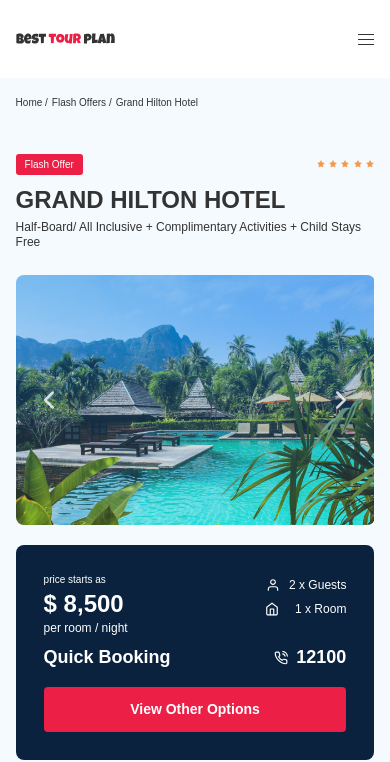
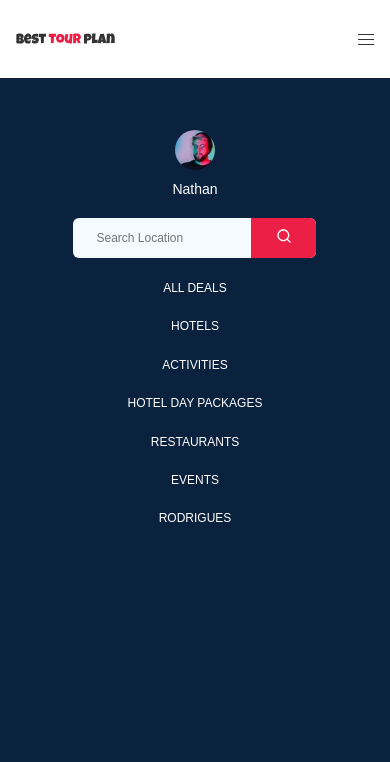
Before and after one commit to NatSoboleva/tour-plan, a plain HTML site: page index.html in a window 390 px wide. Both pictures are taken after a click on the button 366 px from the left and 39 px from the top of the page. Shown: the top 762 px of the page. Drawn offline with Linux system fonts and the light colour scheme; files whose address does not match are found by name; a web font is replaced by a local one.

Commit message:
create: mobile menu

```diff
--- a/index.html
+++ b/index.html
@@ -12,21 +12,21 @@
 </head>
 
 <body>
-  <header class="navbar">
+  <header class="navbar navbar__mobile--fixed">
     <div class="container">
       <div class="navbar-top">
         <a href="#" class="logo">
           <img src="img/horizontal-logo.svg" alt="Logo: Best Tour Plan" class="logo__image">
         </a>
 
-        <form action="#" class="search navbar__search">
+        <form action="#" class="search navbar__search navbar__search--mobile--hidden">
           <input type="text" class="search__input" placeholder="Search Location">
           <button class="search__button">
             <img src="img/search.svg" alt="Icon: search">
           </button>
         </form>
 
-        <a href="#" class="user navbar__user">
+        <a href="#" class="user  navbar__user navbar__user--mobile--hidden">
           <img src="img/user-avatar.jpg" alt="avatar: Nathan" class="user__avatar">
           <span class="user__name">Nathan</span>
         </a>
@@ -44,6 +44,20 @@
     <div class="navbar-bottom">
       <div class="container">
         <ul class="navbar-menu">
+          <li class="navbar-menu__item navbar-menu__item--mobile--visible">
+            <a href="#" class="user  navbar__user navbar__user--mobile--visible">
+              <img src="img/user-avatar.jpg" alt="avatar: Nathan" class="user__avatar">
+              <span class="user__name user__name--light">Nathan</span>
+            </a>
+          </li>
+          <li class="navbar-menu__item navbar-menu__item--mobile--visible">
+            <form action="#" class="search navbar__search navbar__search--mobile--visible">
+              <input type="text" class="search__input" placeholder="Search Location">
+              <button class="search__button">
+                <img src="img/search.svg" alt="Icon: search">
+              </button>
+            </form>
+          </li>
           <li class="navbar-menu__item"><a href="#" class="navbar-menu__link">All Deals</a></li>
           <li class="navbar-menu__item"><a href="#" class="navbar-menu__link">Hotels</a></li>
           <li class="navbar-menu__item"><a href="#" class="navbar-menu__link">Activities</a></li>
--- a/js/main.js
+++ b/js/main.js
@@ -25,3 +25,10 @@
   },
 
 });
+
+var menuButton = document.querySelector(".menu-button");
+menuButton.addEventListener('click', function () {
+  console.log("rkbr gj ryjgrt menu");
+  document.querySelector(".navbar-bottom")
+    .classList.toggle("navbar-bottom--visible");
+})
--- a/sass/_media.sass
+++ b/sass/_media.sass
@@ -102,9 +102,42 @@
   .container
     max-width: 576px
     width: 92%
+  body
+    padding-top: 78px
   .navbar
-    &__search, &-menu, &__user
+    &__mobile
+      &--fixed
+        position: fixed
+        left: 0
+        top: 0
+        right: 0
+        z-index: 99
+    &__search, &__user
+      &--mobile
+        &--hidden
+          display: none
+        &--visible
+          display: flex
+    &__user
+      flex-direction: column
+      justify-content: center
+    &-bottom
       display: none
+      position: fixed
+      left: 0
+      right: 0
+      bottom: 0
+      top: 78px
+      padding-top: 30px
+      &--visible
+        display: block
+    &-menu
+      flex-direction: column
+      &__item
+        margin-bottom: 20px
+        &--mobile
+          &--visible
+            display: block
   .menu
     &-button
       display: flex
@@ -121,6 +154,12 @@
         width: 16px
         height: 1px
         background-color: $text-color
+  .user
+    &__name
+      &--light
+        color: $white
+        margin-left: 0
+        margin-top: 10px
   .stars
     flex-basis: auto
   .hotel
@@ -224,6 +263,9 @@
 @media ( max-width: 576px )
   .logo
     width: 99px
+  .search
+    &__input
+      width: 243px
   .hotel
     &__slider
       margin-bottom: 20px
--- a/sass/_settings.sass
+++ b/sass/_settings.sass
@@ -9,3 +9,6 @@
   margin: auto
 img
   max-width: 100%
+button, input
+  border: none
+  outline: none
--- a/sass/blocks/_header.sass
+++ b/sass/blocks/_header.sass
@@ -27,6 +27,10 @@
       text-transform: uppercase
       font-size: 14px
       line-height: 18px
+    &__item
+      &--mobile
+        &--visible
+          display: none
 .logo
   width: 177px
 .search
```
Also changed, not shown: css/style.css.
